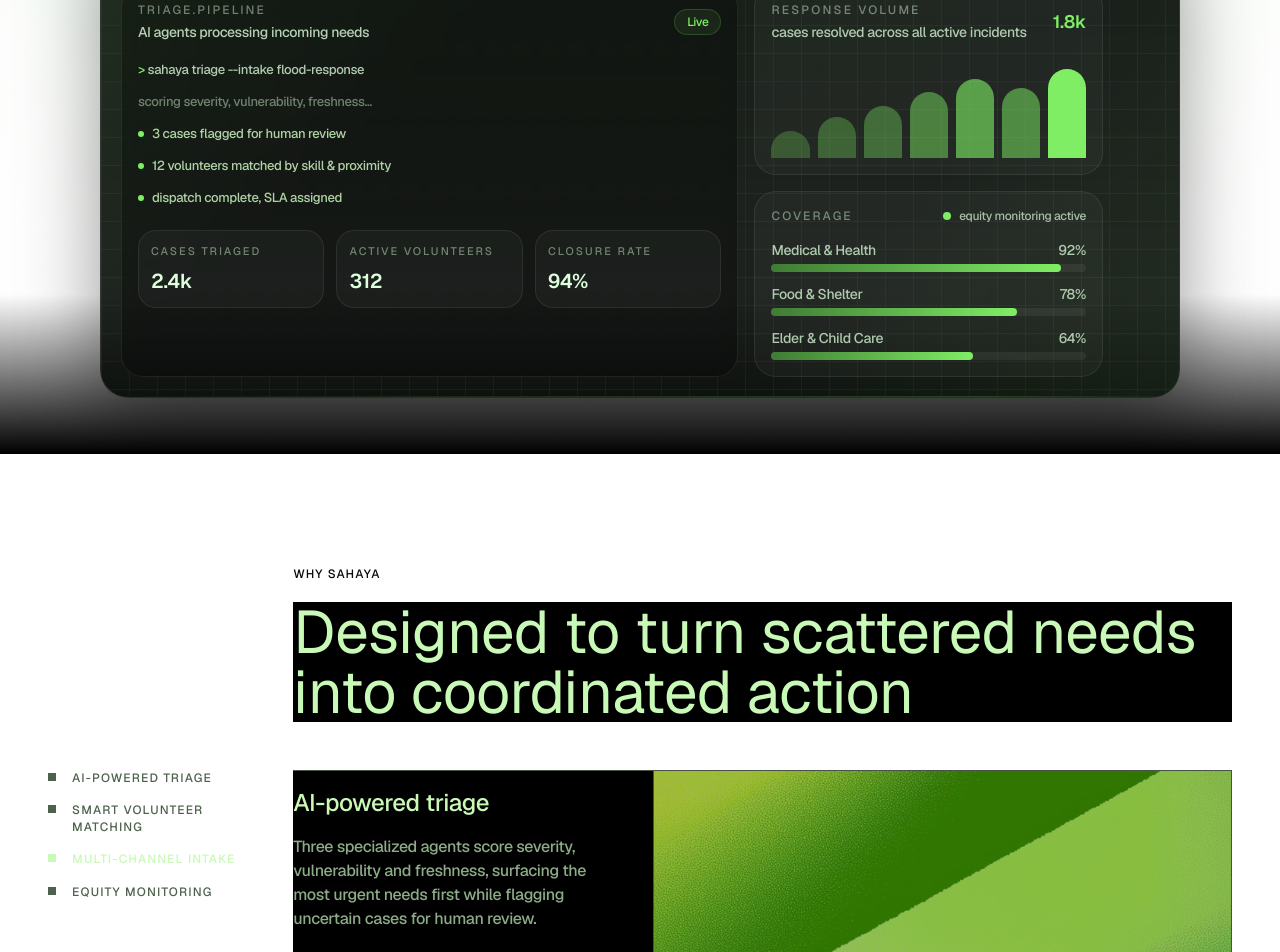
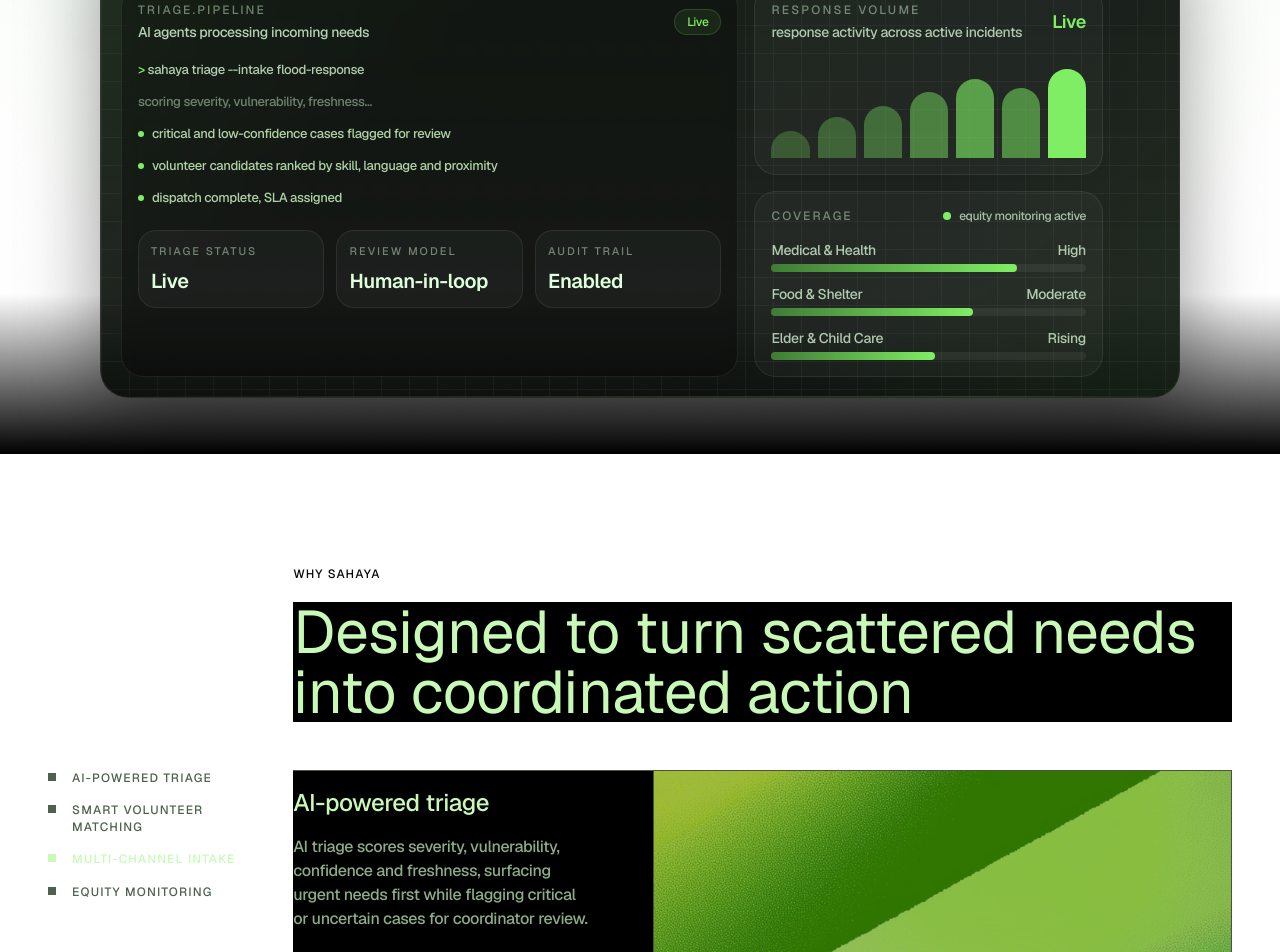
Before and after one commit to nerdylua/smart-aid-allocation, a Next.js app: page / in a window 1280 px wide. Shown: the part 680-1632 px from the top of the page. Built offline with nearby package versions, Linux system fonts and the light colour scheme.

Commit message:
refactor: improve descriptions

```diff
--- a/components/landing/BenefitsSection.tsx
+++ b/components/landing/BenefitsSection.tsx
@@ -16,7 +16,7 @@
     label: "AI-POWERED TRIAGE",
     title: "AI-powered triage",
     description:
-      "Three specialized agents score severity, vulnerability and freshness, surfacing the most urgent needs first while flagging uncertain cases for human review.",
+      "AI triage scores severity, vulnerability, confidence and freshness, surfacing urgent needs first while flagging critical or uncertain cases for coordinator review.",
     image: "/assets/placeholder.svg",
   },
   {
@@ -30,14 +30,14 @@
     label: "MULTI-CHANNEL INTAKE",
     title: "Multi-channel intake",
     description:
-      "Accept need signals from web forms, CSV batch imports and email, all feeding a single canonical pipeline with auto-geocoding and duplicate detection.",
+      "Accept need signals from web forms, CSV batch imports and email, with location geocoding where available and duplicate checks during triage.",
     image: "/assets/placeholder.svg",
   },
   {
     label: "EQUITY MONITORING",
     title: "Equity monitoring",
     description:
-      "Built-in bias auditing measures disparity by region, language and need type, ensuring aid reaches every community fairly and verifiably.",
+      "Built-in bias auditing tracks disparity by region, language and need type, helping teams spot inequity early and course-correct.",
     image: "/assets/placeholder.svg",
   },
 ];
--- a/components/landing/BuiltMoments.tsx
+++ b/components/landing/BuiltMoments.tsx
@@ -15,49 +15,49 @@
 const EXAMPLES: Example[] = [
   {
     title: "Flood response coordination across 3 districts",
-    stat: "400+",
-    statLabel: "cases triaged in 2 hrs",
-    desc: "AI severity scoring processed an entire region's needs before the first field team deployed.",
+    stat: "Pilot",
+    statLabel: "rapid triage workflow",
+    desc: "AI severity scoring can prioritize incoming reports quickly so coordinators can focus on the most urgent queues first.",
     image: "/assets/built1.webp",
     category: "Disaster Response",
   },
   {
     title: "Earthquake relief volunteer matching",
-    stat: "150",
-    statLabel: "volunteers matched",
-    desc: "Skill overlap and proximity ranking deployed the right responders within minutes of intake.",
+    stat: "Field",
+    statLabel: "matching playbook",
+    desc: "Skill overlap, language preference and proximity ranking help coordinators shortlist suitable responders faster.",
     image: "/assets/built2.webp",
     category: "Disaster Response",
   },
   {
     title: "Urban food distribution equity audit",
-    stat: "23%",
-    statLabel: "disparity corrected",
-    desc: "Bias auditing surfaced underserved neighborhoods, redirecting resources where they were needed most.",
+    stat: "Audit",
+    statLabel: "equity signal",
+    desc: "Bias reporting highlights disparity by region, language and need type so teams can review and rebalance decisions.",
     image: "/assets/built3.webp",
     category: "Urban Aid",
   },
   {
     title: "Community health outreach routing",
-    stat: "60+",
-    statLabel: "households per day",
-    desc: "Optimized field worker itineraries cut travel time by half across dense urban zones.",
+    stat: "Route",
+    statLabel: "nearest-neighbor plan",
+    desc: "Itinerary planning orders assignment stops using distance estimates to support more predictable field operations.",
     image: "/assets/built4.webp",
     category: "Public Health",
   },
   {
     title: "Refugee intake pipeline via email and CSV",
-    stat: "1,200",
-    statLabel: "cases batch-imported",
-    desc: "Partner NGO spreadsheets flowed directly into the triage pipeline with zero manual entry.",
+    stat: "Intake",
+    statLabel: "email + CSV",
+    desc: "Partner updates from email and CSV can enter the same case pipeline used by form-based intake.",
     image: "/assets/built5.webp",
     category: "Refugee Support",
   },
   {
     title: "Rural elder care need detection",
-    stat: "98%",
-    statLabel: "high-risk cases flagged",
-    desc: "Vulnerability scoring caught isolated elder cases that manual review had consistently missed.",
+    stat: "Alert",
+    statLabel: "vulnerability review",
+    desc: "High-severity and high-vulnerability signals are surfaced for human review instead of being silently deprioritized.",
     image: "/assets/built6.webp",
     category: "Rural Outreach",
   },
--- a/components/landing/Hero.tsx
+++ b/components/landing/Hero.tsx
@@ -67,9 +67,9 @@
 };
 
 const HERO_METRICS = [
-  { label: "Cases Triaged", value: "2.4k" },
-  { label: "Active Volunteers", value: "312" },
-  { label: "Closure Rate", value: "94%" },
+  { label: "Triage Status", value: "Live" },
+  { label: "Review Model", value: "Human-in-loop" },
+  { label: "Audit Trail", value: "Enabled" },
 ] as const;
 
 function HeroProductPreview() {
@@ -119,11 +119,11 @@
               </div>
               <div className="flex items-center gap-2 text-c-pale-green-80">
                 <span className="h-1.5 w-1.5 rounded-full bg-c-green-100" />
-                3 cases flagged for human review
+                critical and low-confidence cases flagged for review
               </div>
               <div className="flex items-center gap-2 text-c-pale-green-80">
                 <span className="h-1.5 w-1.5 rounded-full bg-c-green-100" />
-                12 volunteers matched by skill &amp; proximity
+                volunteer candidates ranked by skill, language and proximity
               </div>
               <div className="flex items-center gap-2 text-c-pale-green-80">
                 <span className="h-1.5 w-1.5 rounded-full bg-c-green-100" />
@@ -156,10 +156,10 @@
                     Response Volume
                   </p>
                   <p className="mt-1 text-sm text-light-green/75">
-                    cases resolved across all active incidents
+                    response activity across active incidents
                   </p>
                 </div>
-                <p className="text-lg font-semibold text-c-green-100">1.8k</p>
+                <p className="text-lg font-semibold text-c-green-100">Live</p>
               </div>
 
               <div className="mt-5 flex h-24 items-end gap-2">
@@ -186,19 +186,19 @@
 
               <div className="space-y-3">
                 {[
-                  { name: "Medical & Health", load: "92%" },
-                  { name: "Food & Shelter", load: "78%" },
-                  { name: "Elder & Child Care", load: "64%" },
+                  { name: "Medical & Health", level: "High", width: "78%" },
+                  { name: "Food & Shelter", level: "Moderate", width: "64%" },
+                  { name: "Elder & Child Care", level: "Rising", width: "52%" },
                 ].map((region) => (
                   <div key={region.name}>
                     <div className="mb-1 flex items-center justify-between text-sm text-light-green/75">
                       <span>{region.name}</span>
-                      <span>{region.load}</span>
+                      <span>{region.level}</span>
                     </div>
                     <div className="h-2 rounded-full bg-white/6">
                       <div
                         className="h-full rounded-full bg-[linear-gradient(90deg,#3f7b34,#7fee64)]"
-                        style={{ width: region.load }}
+                        style={{ width: region.width }}
                       />
                     </div>
                   </div>
--- a/components/landing/ProductsSection.tsx
+++ b/components/landing/ProductsSection.tsx
@@ -152,7 +152,7 @@
   {
     title: "Incident Response",
     description:
-      "Group related cases under campaigns with target tracking, progress monitoring and coordinated multi-org response.",
+      "Group related cases under incidents with target tracking, progress monitoring and coordinated field response.",
     href: "/incidents",
     icon: <SandboxesIcon />,
   },
@@ -164,7 +164,8 @@
   },
   {
     title: "Volunteer Hub",
-    description: "Self-service portal for volunteers to browse matching cases, accept assignments and submit completion proof.",
+    description:
+      "Self-service portal for volunteers to browse eligible cases, express interest and coordinate assignment handoff.",
     href: "/volunteer-hub",
     icon: <NotebooksIcon />,
   },
@@ -211,19 +212,19 @@
   {
     title: "PostGIS-powered hotspots",
     description:
-      "Real geocoded demand clusters via Nominatim and PostGIS. See exactly where needs concentrate and deploy field teams to the right locations.",
+      "Geocoded demand mapping via Nominatim and PostGIS. Track where needs are emerging and plan response coverage with location context.",
     icon: <DatabaseIcon />,
   },
   {
     title: "Multi-channel fusion",
     description:
-      "Web forms, CSV batch imports from partner NGOs and email auto-ingestion, all feeding the same canonical triage pipeline with zero data silos.",
+      "Web forms, CSV partner imports and email intake all feed the same triage workflow, reducing manual copy-paste across tools.",
     icon: <PlugIcon />,
   },
   {
     title: "Realtime subscriptions",
     description:
-      "Supabase Realtime pushes every status change instantly to all open dashboards. When a volunteer accepts, coordinators see it immediately with no polling.",
+      "Supabase Realtime subscriptions refresh operational views as case and assignment updates happen, so teams can react quickly.",
     icon: <NetworkIcon />,
   },
 ];
--- a/components/landing/TrustSection.tsx
+++ b/components/landing/TrustSection.tsx
@@ -12,7 +12,7 @@
   {
     title: "Role-based access & audit trail",
     content:
-      "Every action, from intake to closure, is logged with timestamps and actor identity. Row-level security isolates organizations and role-based controls govern coordinators, field workers and volunteers.",
+      "Core workflows write audit events with timestamps and actor metadata. The data model includes user roles and row-level security is enabled as a foundation for stricter production policies.",
   },
   {
     title: "Human-in-the-loop AI oversight",
@@ -27,7 +27,7 @@
   {
     title: "Data minimization & compliance",
     content:
-      "Only essential fields are collected. Compatible with OCHA Data Responsibility Guidelines. Google OAuth ensures secure authentication without managing passwords.",
+      "Case records focus on operational essentials, and authentication is handled through Supabase Auth with Google OAuth and email/password support.",
   },
 ];
 
```
